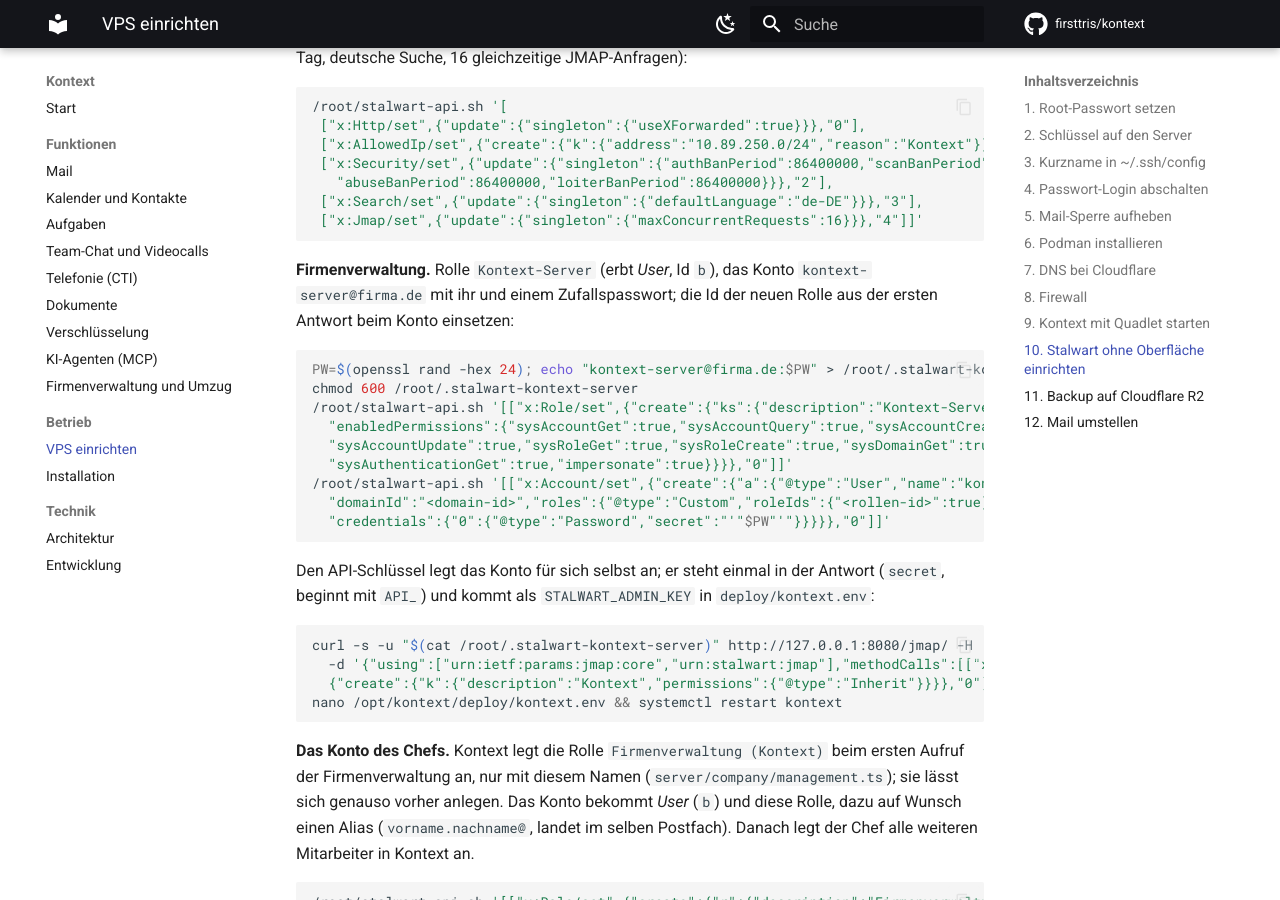
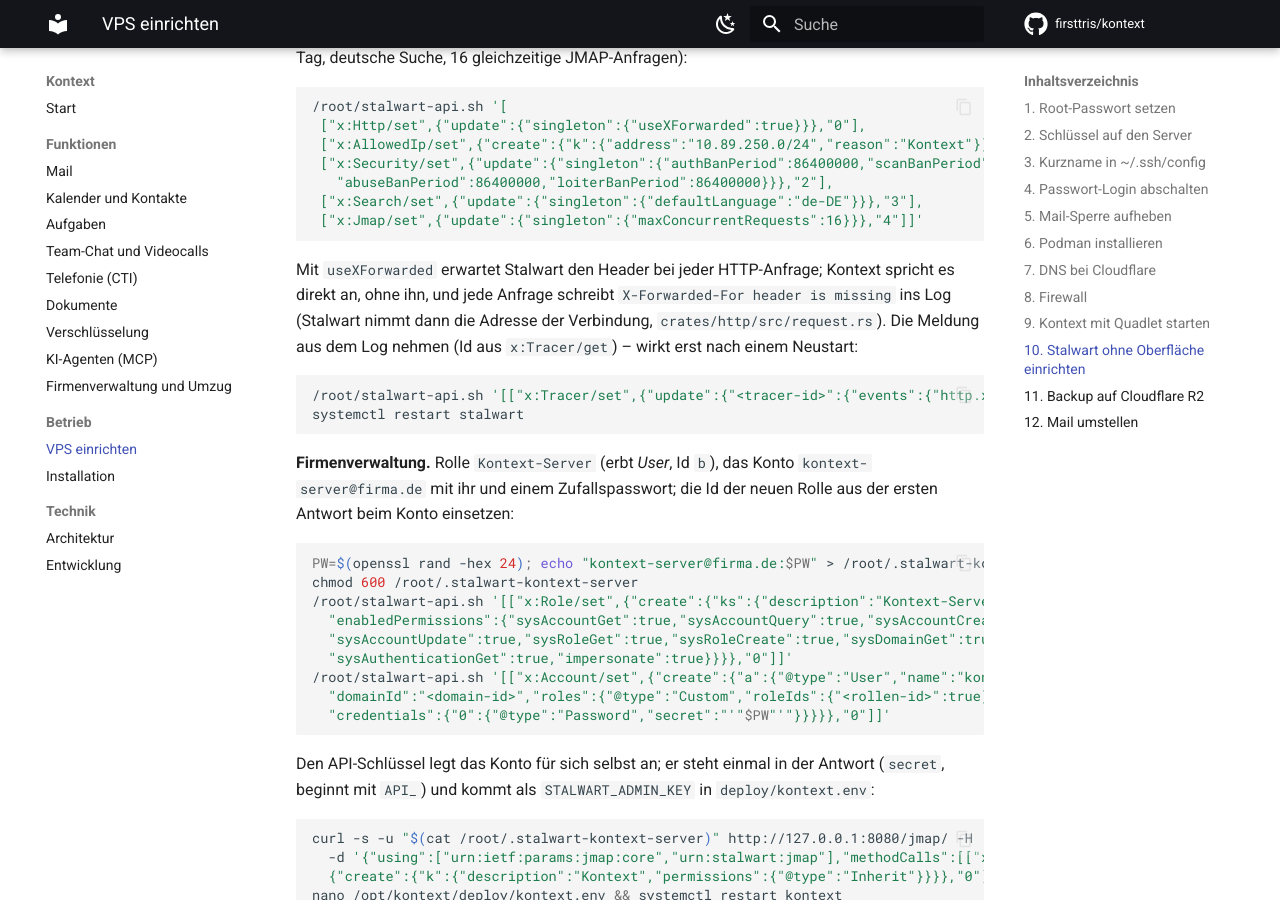
Before and after one commit to firsttris/kontext, an MkDocs documentation site: the page built from docs/vps.md, in a window 1280 px wide and 900 px high, scrolled down 7937 px. Built offline with MkDocs 1.6.1 and Material for MkDocs 9.7.7, drawn with Linux system fonts in a browser that asks for light colours; comment, search, counter and statistics services are not loaded.

Commit message:
docs: keep Stalwart's missing X-Forwarded-For warning out of the log
Kontext talks to Stalwart directly, so with useXForwarded every request
logged a warning; Stalwart falls back to the connection's address
(crates/http/src/request.rs). The tracer excludes the event; it takes
a restart, reloading the settings is not enough.

Co-Authored-By: Claude Opus 5.5 <noreply@anthropic.com>
Claude-Session: https://claude.ai/code/session_01Y3rdfYMk88Rmc3smDesxb7

````diff
--- a/docs/vps.md
+++ b/docs/vps.md
@@ -370,6 +370,16 @@ Sperrdauer ein Tag, deutsche Suche, 16 gleichzeitige JMAP-Anfragen):
  ["x:Jmap/set",{"update":{"singleton":{"maxConcurrentRequests":16}}},"4"]]'
 ```
 
+Mit `useXForwarded` erwartet Stalwart den Header bei jeder HTTP-Anfrage; Kontext spricht es
+direkt an, ohne ihn, und jede Anfrage schreibt `X-Forwarded-For header is missing` ins Log
+(Stalwart nimmt dann die Adresse der Verbindung, `crates/http/src/request.rs`). Die Meldung aus
+dem Log nehmen (Id aus `x:Tracer/get`) – wirkt erst nach einem Neustart:
+
+```bash
+/root/stalwart-api.sh '[["x:Tracer/set",{"update":{"<tracer-id>":{"events":{"http.x-forwarded-missing":true}}}},"0"]]'
+systemctl restart stalwart
+```
+
 **Firmenverwaltung.** Rolle `Kontext-Server` (erbt *User*, Id `b`), das Konto
 `kontext-server@firma.de` mit ihr und einem Zufallspasswort; die Id der neuen Rolle aus der
 ersten Antwort beim Konto einsetzen:
````
